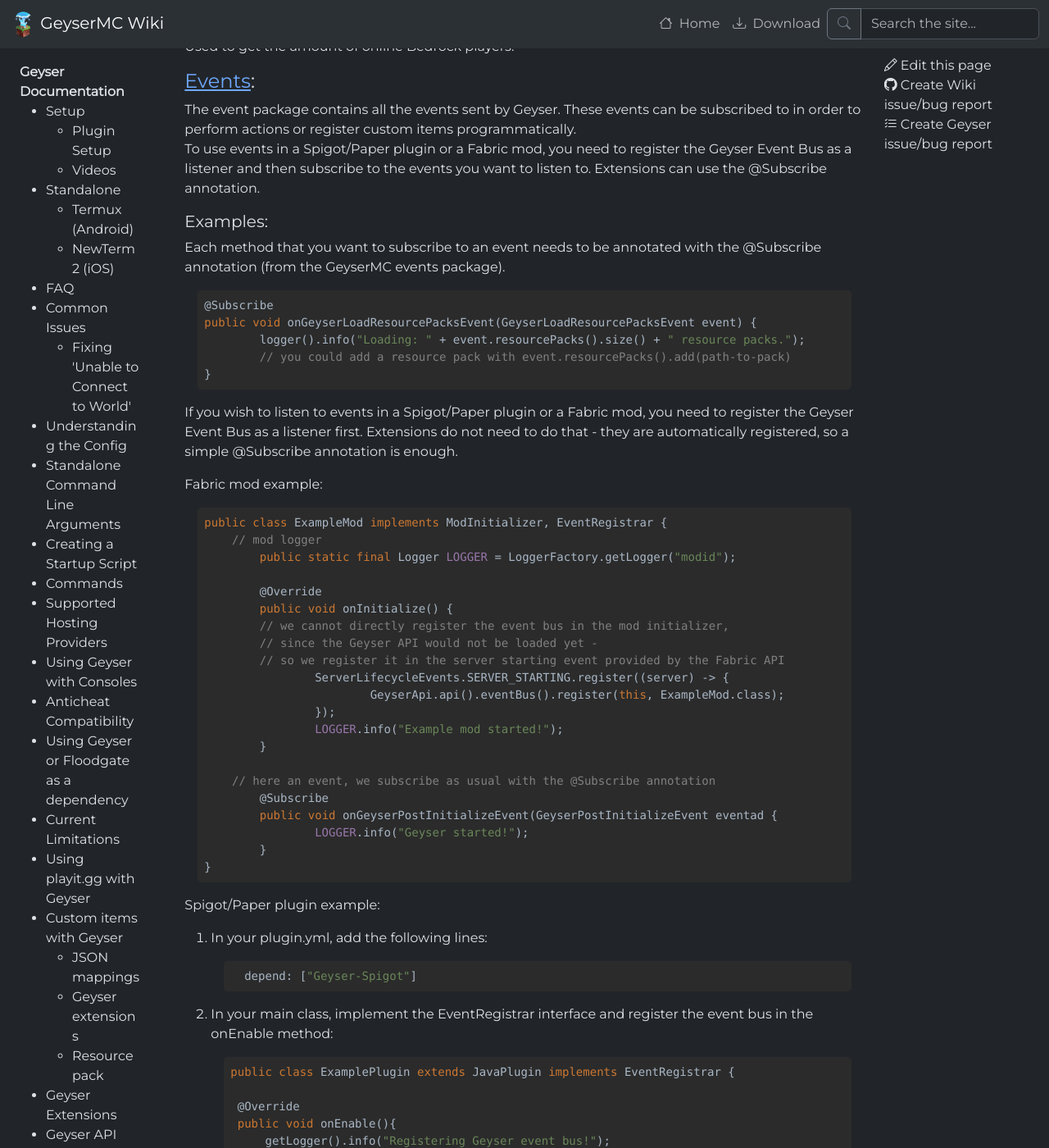
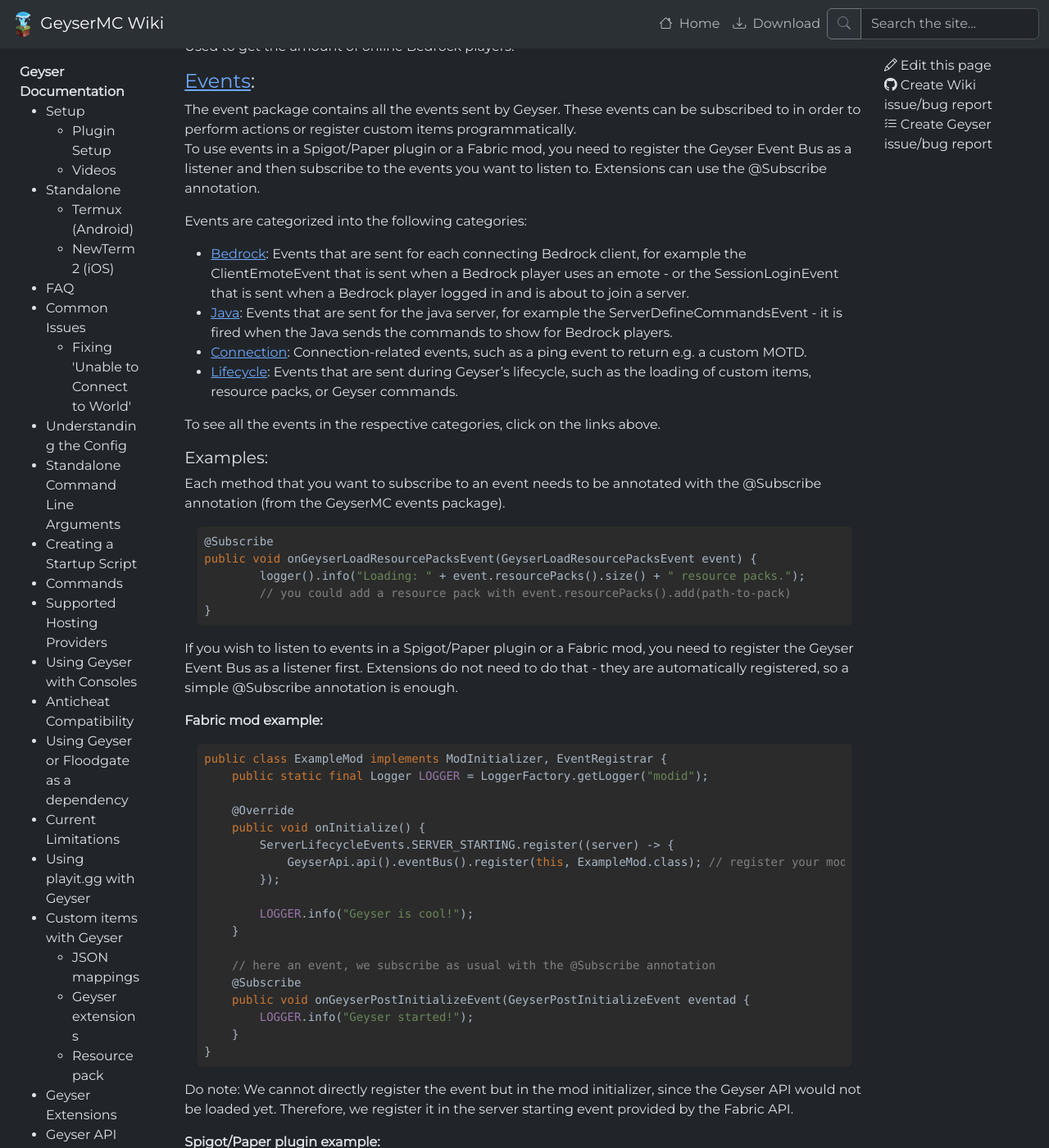
Before and after one commit to GeyserMC/GeyserWiki, a Jekyll site: the page built from _docs/geyser/geyser-api.md, in a window 1280 px wide and 1400 px high, scrolled down 1369 px. Shown: the whole window at 82% size. Built offline with Jekyll 4.4.1, drawn with Linux system fonts in a browser that asks for light colours; some of the changed text lies outside the part shown.

Commit message:
Updated docs for resource packs PR

````diff
--- a/_docs/geyser/geyser-api.md
+++ b/_docs/geyser/geyser-api.md
@@ -65,6 +65,16 @@
 To use events in a Spigot/Paper plugin or a Fabric mod, you need to register the Geyser Event Bus as a listener and then subscribe to the events you want to listen to.
 Extensions can use the @Subscribe annotation.
 
+Events are categorized into the following categories:
+- [Bedrock](https://github.com/GeyserMC/Geyser/tree/master/api/src/main/java/org/geysermc/geyser/api/event/bedrock): Events that are sent for each connecting Bedrock client,
+for example the ClientEmoteEvent that is sent when a Bedrock player uses an emote - or the SessionLoginEvent that is sent when a Bedrock player logged in and is about to join a server.
+- [Java](https://github.com/GeyserMC/Geyser/tree/master/api/src/main/java/org/geysermc/geyser/api/event/java): Events that are sent for the java server, for example
+the ServerDefineCommandsEvent - it is fired when the Java sends the commands to show for Bedrock players.
+- [Connection](https://github.com/GeyserMC/Geyser/tree/master/api/src/main/java/org/geysermc/geyser/api/event/connection): Connection-related events, such as a ping event to return e.g. a custom MOTD.
+- [Lifecycle](https://github.com/GeyserMC/Geyser/tree/master/api/src/main/java/org/geysermc/geyser/api/event/lifecycle): Events that are sent during Geyser's lifecycle, such as the loading of custom items, resource packs, or Geyser commands.
+
+To see all the events in the respective categories, click on the links above.
+
 ##### Examples:
 
 Each method that you want to subscribe to an event needs to be annotated with the @Subscribe annotation (from the GeyserMC events package).
@@ -78,37 +88,37 @@
 If you wish to listen to events in a Spigot/Paper plugin or a Fabric mod, you need to register the Geyser Event Bus as a listener first.
 Extensions do not need to do that - they are automatically registered, so a simple @Subscribe annotation is enough.
 
-Fabric mod example:
+**Fabric mod example:**
 ```java
 public class ExampleMod implements ModInitializer, EventRegistrar {
-    // mod logger
-	public static final Logger LOGGER = LoggerFactory.getLogger("modid");
+    public static final Logger LOGGER = LoggerFactory.getLogger("modid");
 
-	@Override
-	public void onInitialize() {
-        // we cannot directly register the event bus in the mod initializer,
-        // since the Geyser API would not be loaded yet -
-        // so we register it in the server starting event provided by the Fabric API
-		ServerLifecycleEvents.SERVER_STARTING.register((server) -> {
-			GeyserApi.api().eventBus().register(this, ExampleMod.class);
-		});
-		LOGGER.info("Example mod started!");
-	}
+    @Override
+    public void onInitialize() {
+        ServerLifecycleEvents.SERVER_STARTING.register((server) -> {
+            GeyserApi.api().eventBus().register(this, ExampleMod.class); // register your mod & this class as a listener
+        });
+
+        LOGGER.info("Geyser is cool!");
+    }
 
     // here an event, we subscribe as usual with the @Subscribe annotation
-	@Subscribe
-	public void onGeyserPostInitializeEvent(GeyserPostInitializeEvent eventad {
-		LOGGER.info("Geyser started!");
-	}
+    @Subscribe
+    public void onGeyserPostInitializeEvent(GeyserPostInitializeEvent eventad {
+        LOGGER.info("Geyser started!");
+    }
 }
 ```
+Do note: We cannot directly register the event but in the mod initializer, since the Geyser API would not be loaded yet.
+Therefore, we register it in the server starting event provided by the Fabric API.
 
-Spigot/Paper plugin example:
+**Spigot/Paper plugin example:**
 
 1. In your plugin.yml, add the following lines:
 ```yaml
   depend: ["Geyser-Spigot"]
 ```
+This ensures that your plugin loads after Geyser has, so the Geyser API would be available.
 
 2. In your main class, implement the EventRegistrar interface and register the event bus in the onEnable method:
 ```java
@@ -129,7 +139,8 @@
 ```
 3. In case the '@Subscribe' annotation didn't work, you can also manually subscribe your method to the event bus:
 ```java
-GeyserApi.api().eventBus().subscribe(this, GeyserEvent.class, this::yourMethod); // replace GeyserEvent.class with the event class you want to listen to
+// replace GeyserEvent.class with the event class you want to listen to
+GeyserApi.api().eventBus().subscribe(this, GeyserEvent.class, this::yourMethod);
 ```
 
 #### [Command](https://github.com/GeyserMC/Geyser/tree/master/api/src/main/java/org/geysermc/geyser/api/command)
@@ -145,11 +156,21 @@
 See [here](/geyser/custom-items) for detailed information on how to register custom items.
 
 #### [Network](https://github.com/GeyserMC/Geyser/tree/master/api/src/main/java/org/geysermc/geyser/api/network)
-The org.geysermc.geyser.api.network package contains basic information about the remote server via the
+The network package contains basic information about the remote server via the
 [RemoteServer](https://github.com/GeyserMC/Geyser/blob/master/api/src/main/java/org/geysermc/geyser/api/network/RemoteServer.java)
 interface, such as the server's IP address and port, and the protocol version of the remote server. Or the auth type.
 You can also get the port/IP that Geyser listens to via the [BedrockListener](https://github.com/GeyserMC/Geyser/blob/master/api/src/main/java/org/geysermc/geyser/api/network/BedrockListener.java) interface.
 
+#### [Pack](https://github.com/GeyserMC/Geyser/tree/master/api/src/main/java/org/geysermc/geyser/api/pack)
+The pack package contains classes and interfaces related to resource packs in Geyser. You can create custom resource packs and send them to individual sessions before they log in using the [SessionLoadResourcePacksEvent](https://github.com/GeyserMC/Geyser/blob/master/api/src/main/java/org/geysermc/geyser/api/event/bedrock/SessionLoadResourcePacksEvent.java).
+If you wish to send a resource pack to all sessions, you can use the [GeyserLoadResourcePacksEvent](https://github.com/GeyserMC/Geyser/blob/master/api/src/main/java/org/geysermc/geyser/api/event/lifecycle/GeyserLoadResourcePacksEvent.java).
+
+Packs can be created using a [PackCodec](https://github.com/GeyserMC/Geyser/blob/master/api/src/main/java/org/geysermc/geyser/api/pack/PackCodec.java), such as the provided [PathPackCodec](https://github.com/GeyserMC/Geyser/blob/master/api/src/main/java/org/geysermc/geyser/api/pack/PathPackCodec.java).
+This allows you to load a Bedrock resource pack from a file path:
+```java
+ResourcePack pack = ResourcePack.create(PackCodec.path(path));
+```
+
 #### [Extension](https://github.com/GeyserMC/Geyser/tree/master/api/src/main/java/org/geysermc/geyser/api/extensions)
 This package provides the necessary components to create and manage extensions.
 For a more detailed explanation of extensions, see [here](/geyser/extensions).
````
Also changed, not shown: _docs/geyser/extensions.md (+8 -8 lines).
